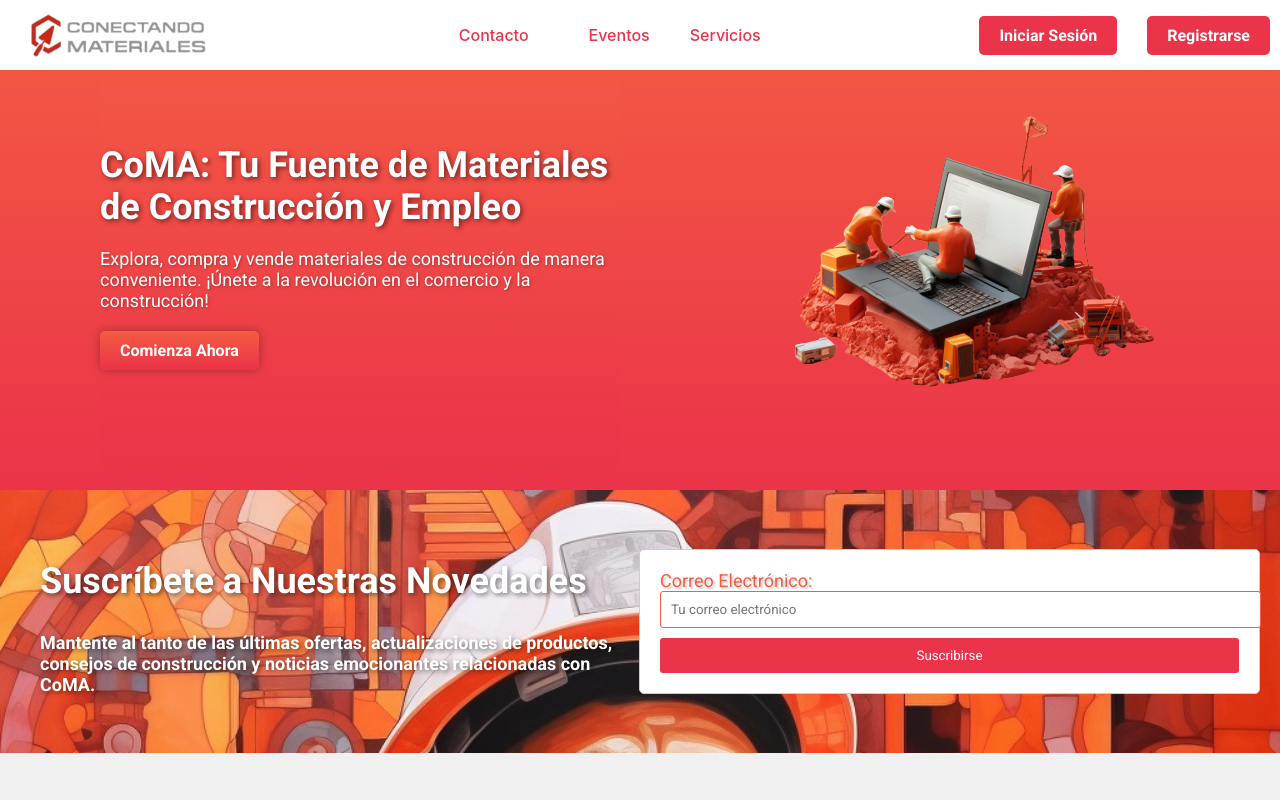
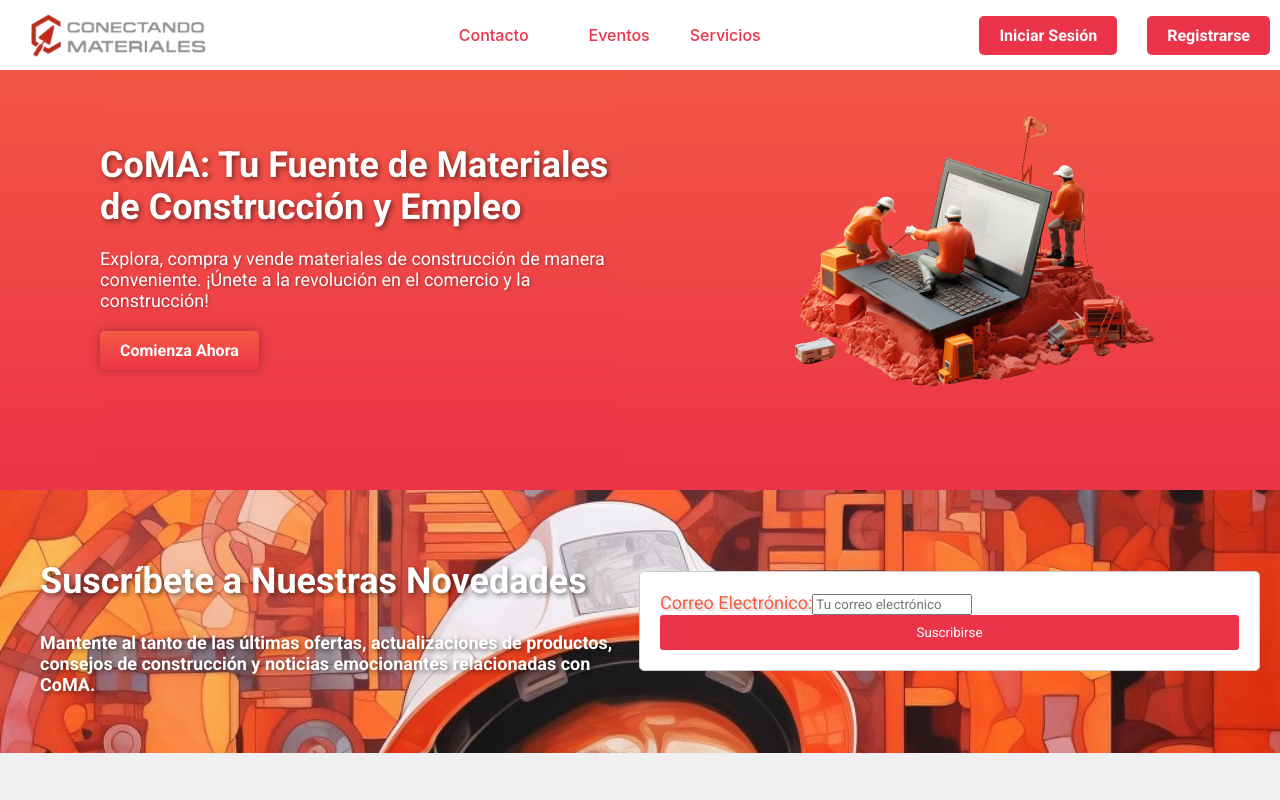
Before and after one commit to MotionSoft05/coma, a React (Create React App) app: page / in a window 1280 px wide. Shown: the top 800 px of the page. Built offline with nearby package versions, Linux system fonts and the light colour scheme.

Commit message:
Update home.css

```diff
--- a/src/views/home/home.css
+++ b/src/views/home/home.css
@@ -248,7 +248,7 @@ label {
 }
 
 /* Estilos para el campo de correo electrónico */
-input[type="email"] {
+.emails {
   width: 100%;
   padding: 10px;
   margin-bottom: 10px;
```
